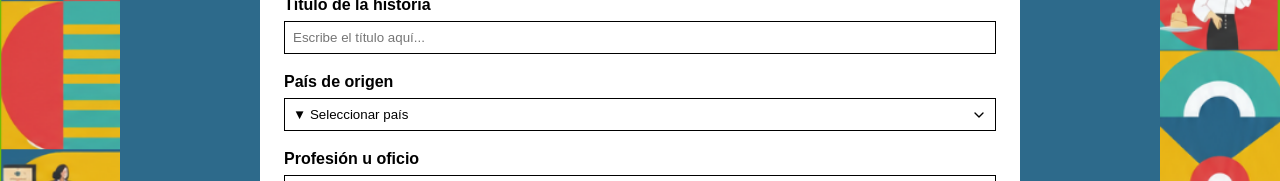
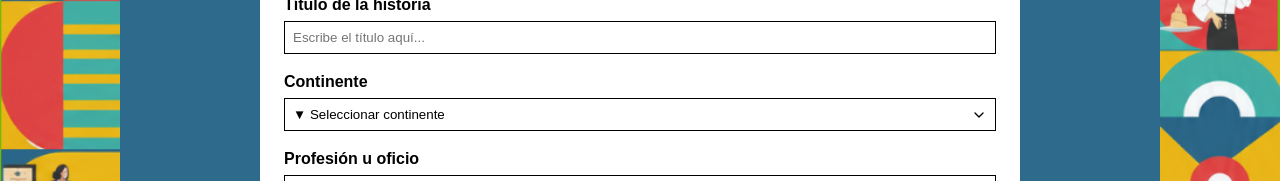
Before and after one commit to alvarezmarlen/GB-MODA-COMERCIO, a Vue app in the folder frontend/: page /create-story in a window 1280 px wide. Shown: the part 284-465 px from the top of the page. Built offline with nearby package versions, Linux system fonts and the light colour scheme; sample sign-in values are in the browser's storage.

Commit message:
arreglar continente

```diff
--- a/frontend/src/components/organisms/ChronicleList.vue
+++ b/frontend/src/components/organisms/ChronicleList.vue
@@ -46,7 +46,7 @@
             <div class="card-meta">
               Oficio: {{ professionLabel(story.profession) }} &nbsp;|&nbsp;
               Edad: {{ ageLabel(story.age_range) }} &nbsp;|&nbsp;
-              País: {{ story.origin_country }}
+              Continente: {{ story.origin_country }}
             </div>
             <p class="card-text">{{ truncate(story.content, 120) }}</p>
             <div class="card-actions">
--- a/frontend/src/components/organisms/CreateStoryForm.vue
+++ b/frontend/src/components/organisms/CreateStoryForm.vue
@@ -7,11 +7,11 @@
       />
     </FormGroup>
 
-    <FormGroup label="País de origen">
+    <FormGroup label="Continente">
       <BaseSelect
         v-model="formData.originCountry"
         :options="countryOptions"
-        placeholder="▼ Seleccionar país"
+        placeholder="▼ Seleccionar continente"
       />
     </FormGroup>
 
@@ -74,11 +74,11 @@ import { useAuthStore } from '../../composables/useAuthStore'
 import { createStory, uploadStoryImage } from '../../api/stories'
 
 const countryOptions = [
-  { label: 'America', value: 'america' },
-  { label: 'Europa', value: 'europa' },
-  { label: 'Africa', value: 'africa' },
-  { label: 'Asia', value: 'asia' },
-  { label: 'Oceania', value: 'oceania' }
+  { label: 'America', value: 'America' },
+  { label: 'Europa', value: 'Europa' },
+  { label: 'Africa', value: 'Africa' },
+  { label: 'Asia', value: 'Asia' },
+  { label: 'Oceania', value: 'Oceania' }
 ]
 
 const professionOptions = [
@@ -102,14 +102,6 @@ const ageRangeOptions = [
   { label: '2000-2010', value: '2000-2010' }
 ]
 
-// Mapeos para convertir valores frontend a valores backend
-const continentToCountry = {
-  america: 'Colombia',
-  europa: 'España',
-  africa: 'Marruecos',
-  asia: 'Tailandia',
-  oceania: 'Australia'
-}
 
 const professionMap = {
   hosteleria_turismo: 'Hostelería y Turismo',
@@ -184,7 +176,7 @@ const onFormSubmit = async () => {
       user_id: userId,
       title: formData.title,
       content: formData.description,
-      origin_country: continentToCountry[formData.originCountry] || formData.originCountry,
+      origin_country: formData.originCountry,
       profession: professionMap[formData.profession] || formData.profession,
       age_range: yearRangeToAgeRange[formData.ageRange] || formData.ageRange
     }
@@ -203,6 +195,7 @@ const onFormSubmit = async () => {
       id: created.id,
       title: created.title,
       profession: created.profession,
+      originCountry: created.origin_country,
       ageRange: created.age_range,
       description: created.content,
       images: imageUrls.length > 0 ? imageUrls : []
--- a/frontend/src/views/StoryDetailView.vue
+++ b/frontend/src/views/StoryDetailView.vue
@@ -36,7 +36,7 @@
           <div class="story-meta">
             <span class="meta-item"><strong>Oficio:</strong> {{ professionLabel }}</span>
             <span class="meta-item"><strong>Edad:</strong> {{ ageRangeLabel }}</span>
-            <span class="meta-item"><strong>País:</strong> {{ storyToShow.originCountry || storyToShow.origin_country || 'No especificado' }}</span>
+            <span class="meta-item"><strong>Continente:</strong> {{ storyToShow.originCountry || storyToShow.origin_country || 'No especificado' }}</span>
           </div>
 
           <div class="story-description">
@@ -107,6 +107,7 @@ const loadStory = async (id) => {
         id: data.id,
         title: data.title,
         profession: data.profession,
+        originCountry: data.origin_country,
         ageRange: data.age_range,
         description: data.content,
         images: data.images || []
```
